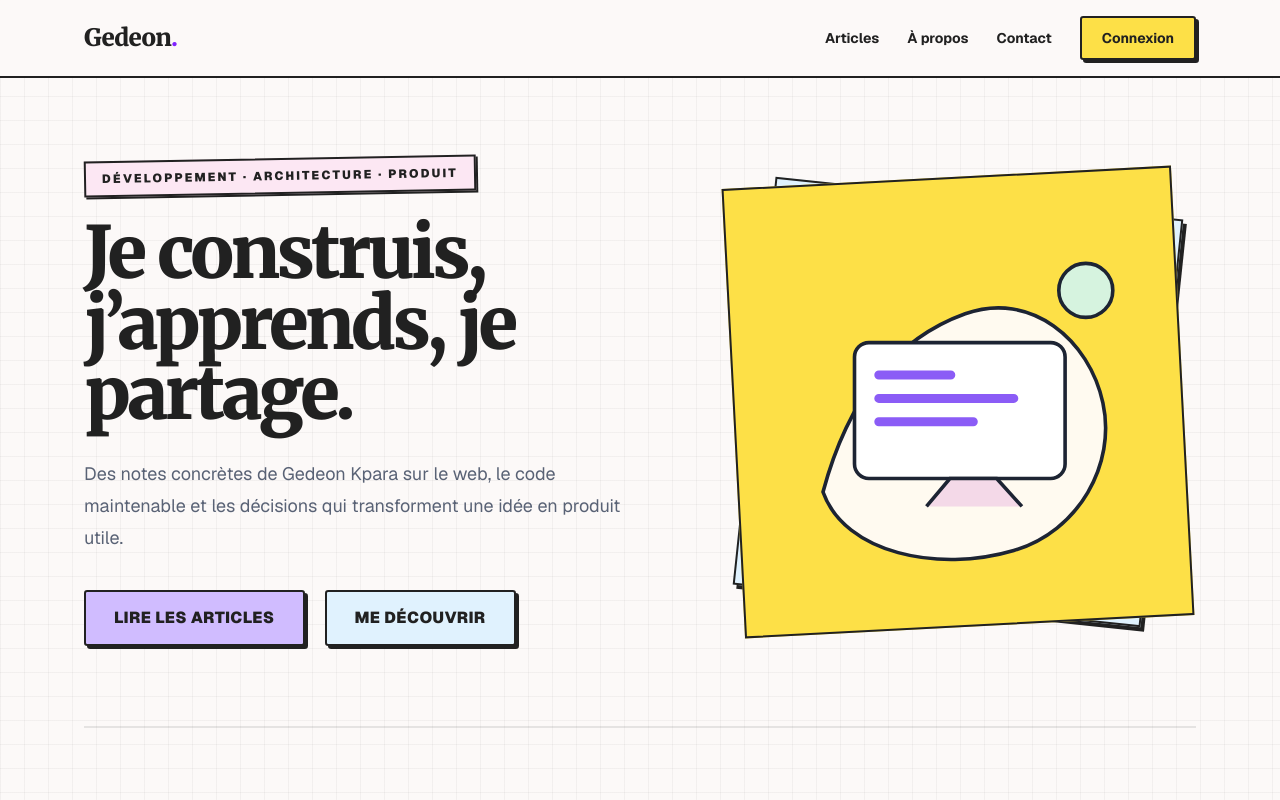
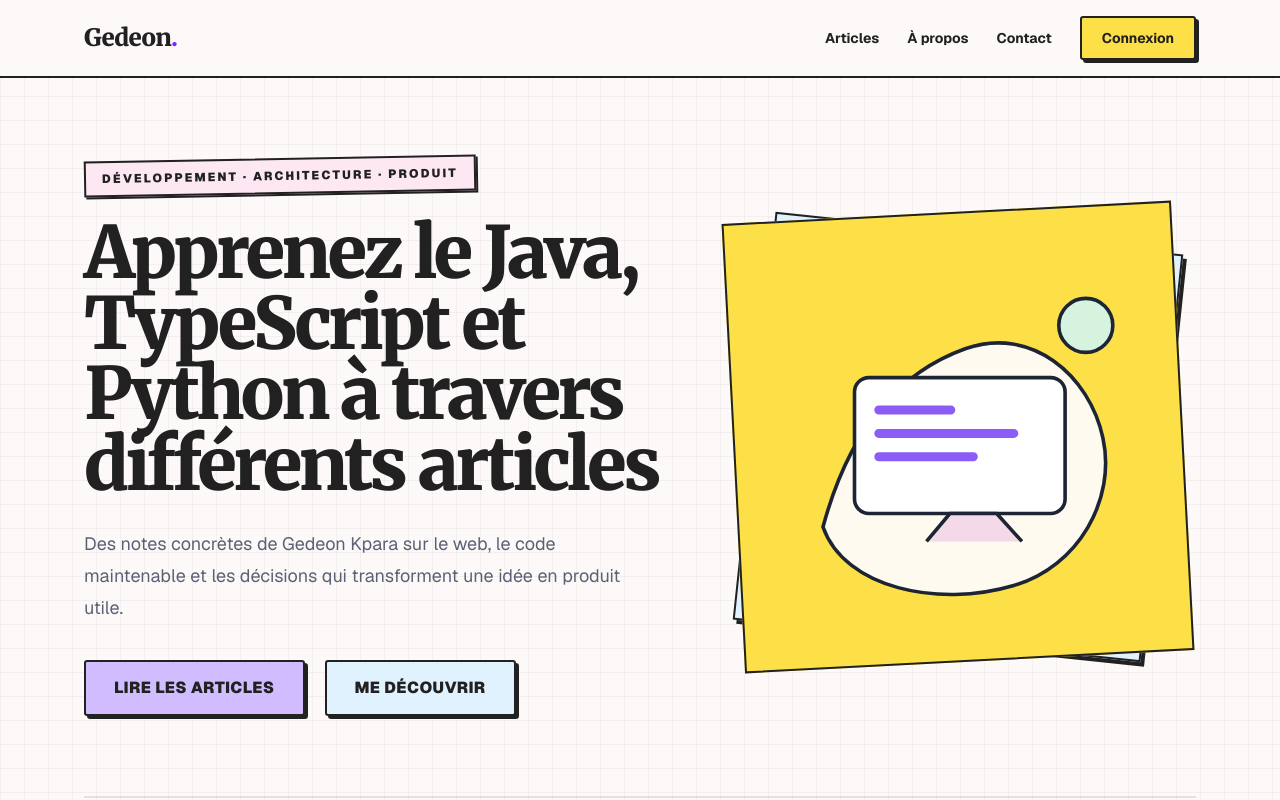
Before and after one commit to tgede46/blog, a Next.js app in the folder frontend/my-app/: page / in a window 1280 px wide. Shown: the top 800 px of the page. Built offline with nearby package versions, Linux system fonts and the light colour scheme; no server answers.

Commit message:
feat: update hero content, social profile links, and SMTP email configuration

```diff
--- a/frontend/my-app/components/Hero.tsx
+++ b/frontend/my-app/components/Hero.tsx
@@ -5,7 +5,7 @@ export default function Hero({ title, description }: { title?: string; descripti
     <section className="grid min-h-[650px] items-center gap-14 border-b-2 border-on-surface/10 py-20 md:grid-cols-[1.1fr_.9fr]">
       <div>
         <p className="mb-6 inline-flex -rotate-1 border-2 border-on-surface bg-js-rose px-4 py-2 text-xs font-black uppercase tracking-[.18em] hard-shadow-sm">Développement · Architecture · Produit</p>
-        <h1 className="max-w-[11ch] font-heading text-5xl font-black leading-[.98] tracking-[-.05em] sm:text-7xl">{title || "Je construis, j’apprends, je partage."}</h1>
+        <h1 className="max-w-3xl font-heading text-5xl font-black leading-[.98] tracking-[-.05em] sm:text-7xl">{title || "Apprenez le Java, TypeScript et Python à travers différents articles"}</h1>
         <p className="mt-7 max-w-xl text-lg leading-8 text-[#596275]">{description || "Des notes concrètes de Gedeon Kpara sur le web, le code maintenable et les décisions qui transforment une idée en produit utile."}</p>
         <div className="mt-9 flex flex-wrap gap-5"><Link href="/articles" className="neo-button bg-primary-fixed px-7 py-3.5 font-black uppercase tracking-wide">Lire les articles</Link><Link href="/a-propos" className="neo-button bg-ts-blue px-7 py-3.5 font-black uppercase tracking-wide">Me découvrir</Link></div>
       </div>
```
Also changed, not shown: 2 other files (tests, documents, lock files or other folders).
